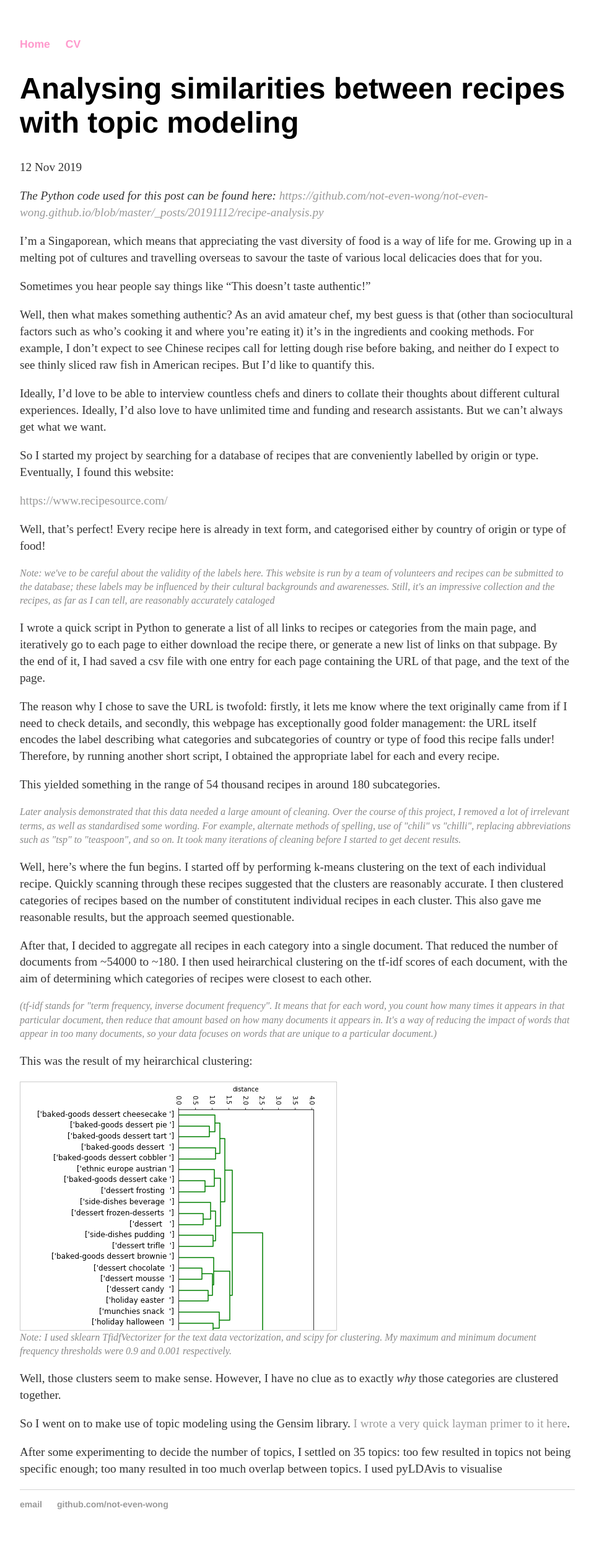
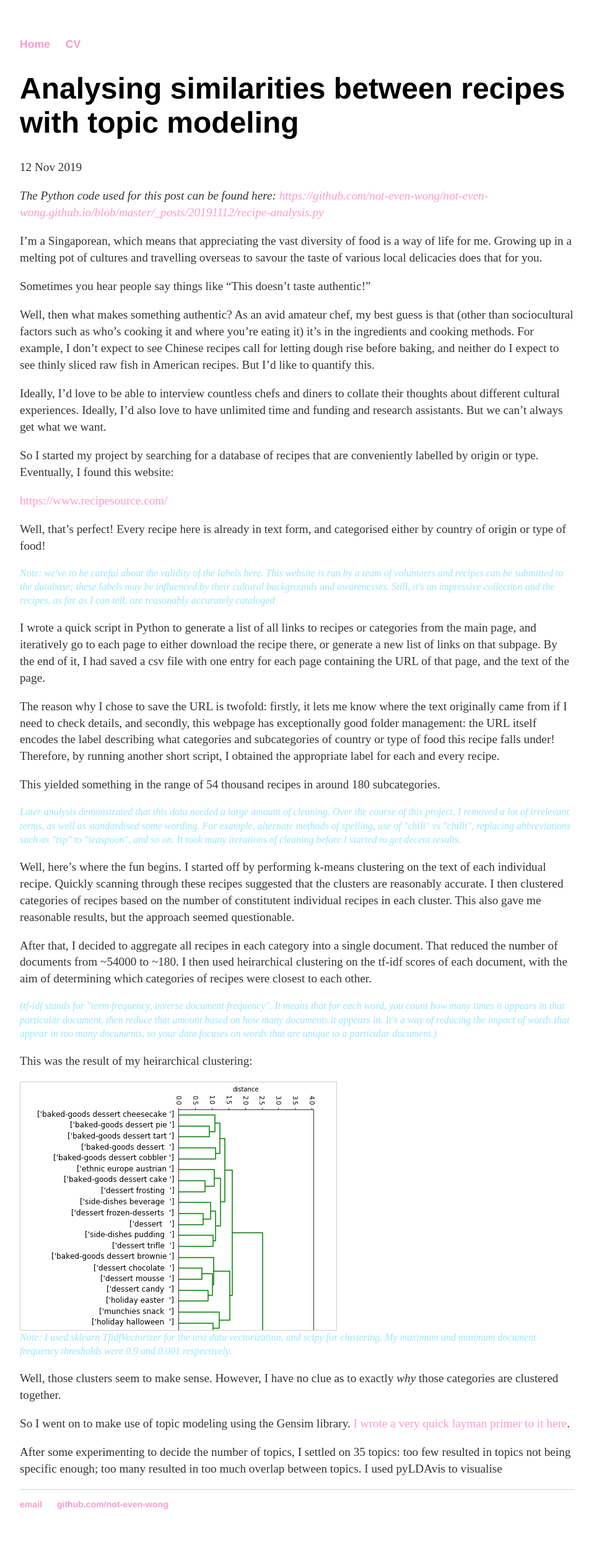
Before and after one commit to not-even-wong/not-even-wong.github.io, a Jekyll site: the page built from _posts/2019-11-12-analysing-similarities-between-recipes-with-topic-modeling.md, in a window 1280 px wide. Shown: the whole page at 62% size, without its empty margins (160-1119 px from the left). Built offline with Jekyll 4.4.1, drawn with Linux system fonts in a browser that asks for light colours.

Commit message:
Update main.css

```diff
--- a/css/main.css
+++ b/css/main.css
@@ -22,7 +22,7 @@ nav ul li, footer ul li {
 }
 a {
     text-decoration: none;
-    color: #999;
+    color: #ff99cc;
 }
 a:hover {
     text-decoration: underline;
@@ -41,7 +41,7 @@ p {
     font-style: italic;
     font-size: 1.0em;
     line-height: 1.4em;
-    color: #888;
+    color: #99e6ff;
 }
 ul {
     font-size: 1.1em;
```
